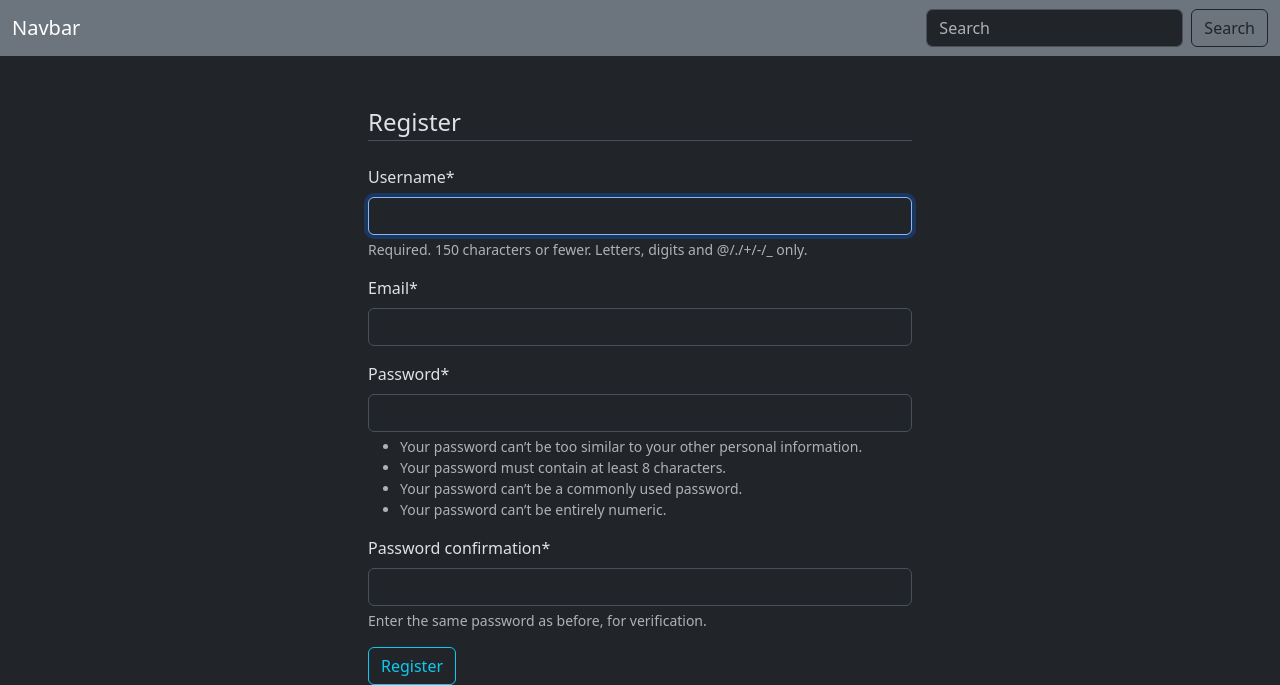
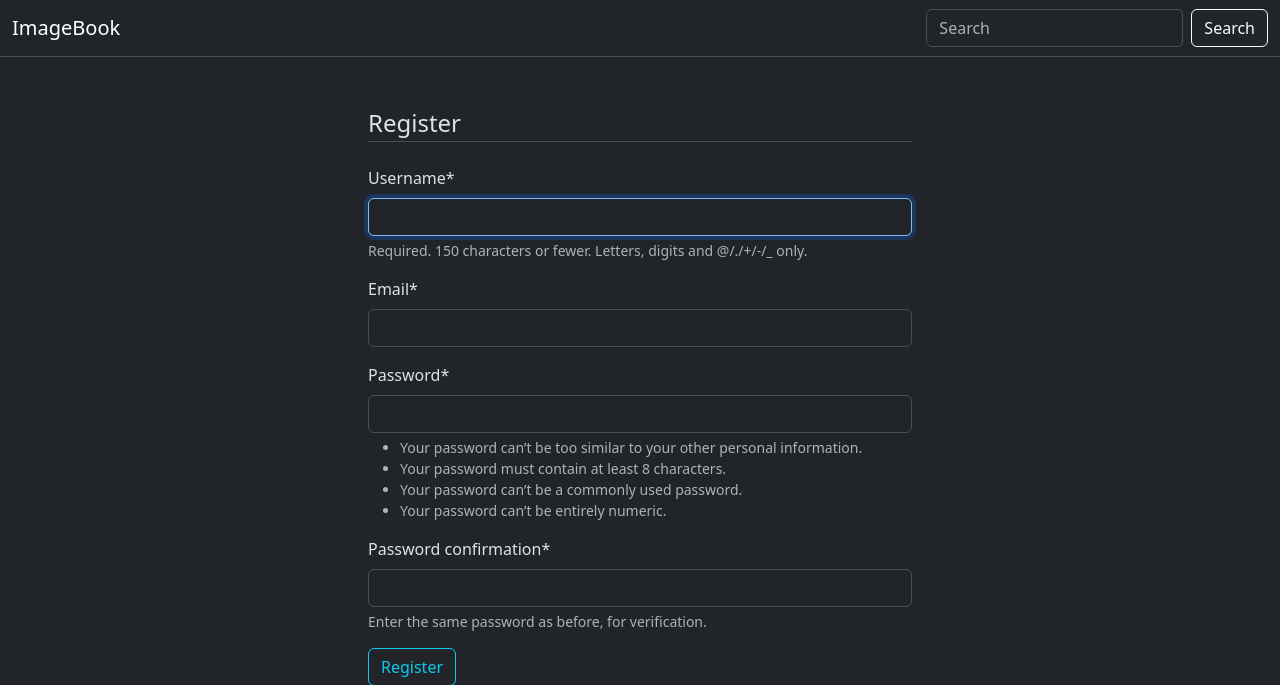
Before and after one commit to AngryWeather/image-book, a Django app: page /user/register/ in a window 1280 px wide. Shown: the top 685 px of the page. Run offline with Django 4.2, Linux system fonts and the light colour scheme; some libraries are stand-ins or nearby versions.

Commit message:
Change navbar text

```diff
--- a/imagebook/templates/imagebook/base.html
+++ b/imagebook/templates/imagebook/base.html
@@ -8,12 +8,12 @@
   <title>ImageBook</title>
 </head>
 <body>
-<nav class="navbar bg-secondary">
+<nav class="navbar text-bg-dark border-bottom">
   <div class="container-fluid">
-    <a class="navbar-brand">Navbar</a>
+    <a class="navbar-brand">ImageBook</a>
     <form class="d-flex">
       <input class="form-control me-2" type="search" placeholder="Search" aria-label="Search">
-      <button class="btn btn-outline-dark" type="submit">Search</button>
+      <button class="btn btn-outline-light" type="submit">Search</button>
     </form>
   </div>
 </nav>
```
